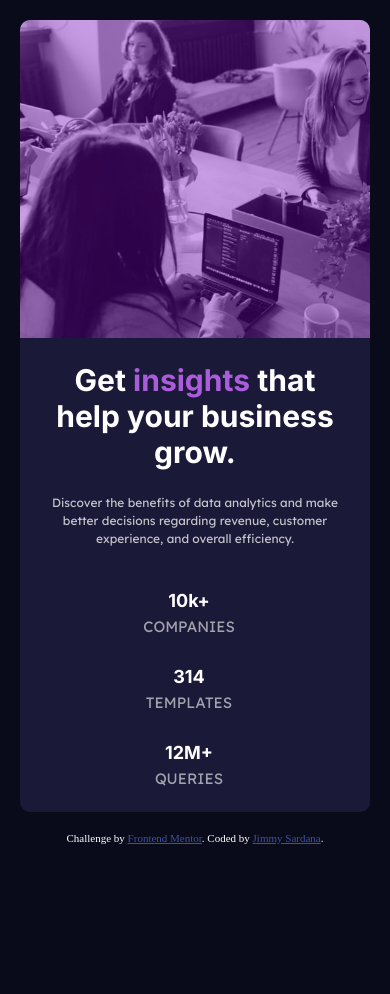
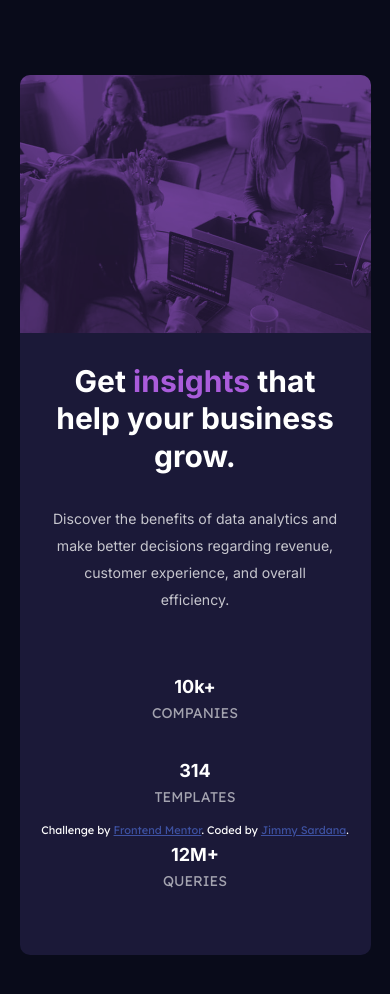
Before and after one commit to JimmySardana/frontendmentor-01, a plain HTML site: page index.html in a window 390 px wide. Before the commit the page ends 844 px from the top, so only its background shows below. Drawn offline with Linux system fonts and the light colour scheme.

Commit message:
Final Edit

```diff
--- a/index.html
+++ b/index.html
@@ -48,12 +48,13 @@
 
     </div>
     <div class="section2">
+      <img src="./images/image-header-mobile.jpg" alt="">
     </div>
   </div>
 
   <div class="attribution">
     Challenge by <a href="https://www.frontendmentor.io?ref=challenge" target="_blank">Frontend Mentor</a>.
-    Coded by <a href="#">Jimmy Sardana</a>.
+    Coded by <a href="https://www.frontendmentor.io/profile/JimmySardana">Jimmy Sardana</a>.
   </div>
 </body>
 </html>
--- a/styles.css
+++ b/styles.css
@@ -1,120 +1,142 @@
 * {
+    padding: 0;
     margin: 0;
-    padding: 0;
     box-sizing: border-box;
 }
 
 body {
     background-color: hsl(233, 47%, 7%);
     color: white;
-    height: 100vh;
+    line-height: 1.8rem;
+    font-size: 0.94rem;
     display: flex;
     flex-direction: column;
+    justify-content: center;
     align-items: center;
-    justify-content: center;
-    font-size: 15px;
+    min-height: 100vh;
+    font-family: Lexend Deca;
 }
 
 .card {
-    min-width: 70%;
-    min-height: 50%;
+    background-color: hsl(244, 38%, 16%);
     display: flex;
-    justify-content: center;
+    margin-bottom: 20px;
+    max-width: 90%;
+    border-radius: 10px;
     overflow: hidden;
-    align-items: center;
-    background-color: hsl(244, 38%, 16%);
-    border-radius: 10px;
-    margin: 20px 20px;
+}
+
+.attribution {
+    position: fixed;
+    bottom: 0;
 }
 
 .section2 {
-    display: flex;
+    background-image: linear-gradient(hsla(277, 64%, 61%),hsla(277, 64%, 61%)), url(./images/image-header-desktop.jpg);
+    background-blend-mode: multiply;
     width: 50%;
-    height: 100%;
-    justify-content: center;
-    align-items: center;
-    overflow: hidden;
-    background-image: linear-gradient(hsla(277, 100%, 39%, 0.363),hsla(277, 100%, 39%, 0.363)), url(./images/image-header-desktop.jpg);
     background-size: cover;
+    opacity: 0.6;
+}
+
+.section2 > img {
+    display: none;
 }
 
 
 .section1 {
     width: 50%;
+    display: flex;
     flex-direction: column;
-    justify-content: center;
-    padding: 0 9rem 2rem 5rem;
+    padding: 4rem 6rem 3rem 4rem;
+    justify-content: space-around;
 }
 
-
-
 .highlight {
-    margin-top: 2rem;
+    font-size: 2rem;
+    color: hsl(0, 0%, 100%);
+    margin-bottom: 1rem;
     font-family: Inter;
-    color: hsl(0, 0%, 100%);
-    font-weight: 702;
-    font-size: 2.5rem;
-    margin-bottom: 2rem;
+    font-weight: 700;
+    line-height: 2.5rem;
 }
 
-.highlight span {
+p {
+    margin-top: 1rem;
+    color: hsla(0, 0%, 100%, 0.75);
+    margin-bottom: 2rem;
+    font-family: Inter;
+}
+
+.highlight > span {
     color: hsl(277, 64%, 61%);
 }
 
-p {
-    font-family: Lexend Deca;
-    font-size: 1rem;
-    margin-bottom: 2rem;
-    color: hsla(0, 0%, 100%, 0.75);
-    line-height: 1.5rem;
-}
-
 ul {
-    margin-top: 3rem;
+    margin-top: 2rem;
     list-style: none;
     display: flex;
     justify-content: space-between;
 }
 
-ul li span {
-    display: block;
-    margin-top: .5rem;
-    margin-right: 1rem;
+ul > li {
+    display: flex;
+    flex-direction: column;
 }
 
-ul li span:first-child {
-    font-size: 1.5rem;
+ul > li span:nth-child(1) {
+    font-size: 1.2rem;
     font-family: Inter;
-    font-weight: 702;
+    font-weight: 700;
+    color: hsl(0, 0%, 100%);
 }
 
-ul li span:last-child {
+ul > li span:nth-child(2) {
     text-transform: uppercase;
     font-family: Lexend Deca;
     color: hsla(0, 0%, 100%, 0.6);
 }
 
+@media screen and (max-width:1100px) {
+    html {
+        font-size: 1.2vw;
+    }
+}
 
-@media screen and (max-width: 900px) {
+@media screen and (max-width:720px) {
     html {
-        font-size: 12px;
+        font-size: 15px;
     }
+
     .card {
-        height: 100vh;
-        text-align: center;
         flex-direction: column-reverse;
+        overflow: hidden;
+        margin-top: 5rem;
+        margin-bottom: 5rem;
+    }
+
+    body {
+        height: auto;
     }
 
     .section1 {
-        padding: 0 2rem;
+        text-align: center;
+        padding: 2rem;
         width: 100%;
     }
 
+
     .section2 {
-        background-image: linear-gradient(hsla(277, 100%, 39%, 0.363),hsla(277, 100%, 39%, 0.363)), url(./images/image-header-mobile.jpg);
-        background-size: cover;
-        height: 100%;
         width: 100%;
+        background-image: none;
+        background-color: hsl(277, 64%, 61%);
+    }
+
+    .section2 > img {
+        display: block;
+        width: 100%;
+        opacity: 0.8;
+        mix-blend-mode: multiply;
     }
 
     ul {
@@ -122,9 +144,7 @@ ul li span:last-child {
         justify-content: space-between;
     }
 
-    ul li {
+    ul > li {
         margin-bottom: 2rem;
     }
-
-
 }
```
